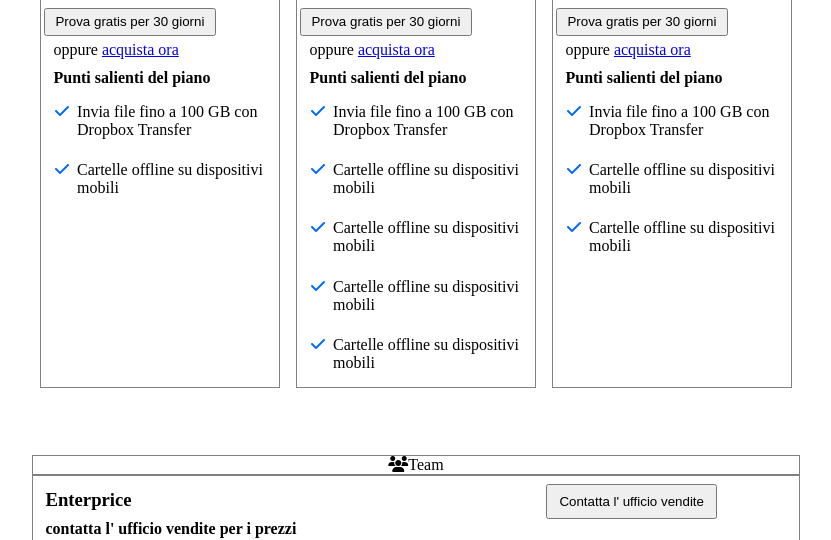
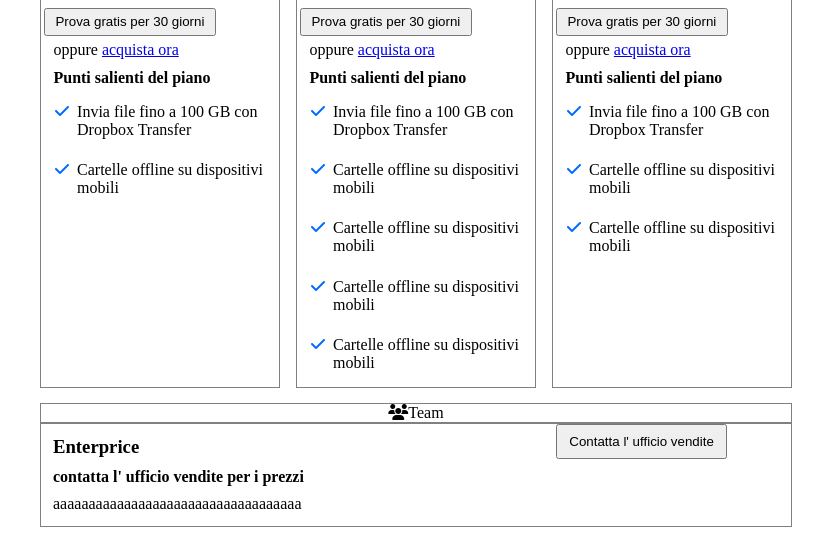
Before and after one commit to Al-Giovinetti/htmlcss-dropbox, a plain HTML site: page index.html in a window 1280 px wide. Shown: the part 1038-1578 px from the top of the page, without its empty margins (224-1055 px from the left). Drawn offline with Linux system fonts and the light colour scheme.

Commit message:
Migliorata sezione piani di pagamento

```diff
--- a/css/style.css
+++ b/css/style.css
@@ -124,8 +124,8 @@ div.business-plan>.container-small:nth-child(2){
 }
 
 section.business-plan .plan{
-    width: calc(100% / 3);
-    margin: 1%;
+    width: calc(100% / 3 - 2%);
+    margin:1%;
     padding: 0.2rem;
     border: 1px solid grey;
 }
@@ -152,8 +152,12 @@ div.rattoppo>*{
     padding: 0.3rem 0.6rem;
     display: block;
 }
+div.plan-large{
+    width: 100%;
+    margin:1%
+}
 
-div.sales-office .sales-office-dx{
+div.plane-large .sales-office-dx{
     width: calc(100% / 3 );
     margin: 1%;
 }
@@ -162,7 +166,7 @@ div.sales-office-sx>*{
     padding: 0.3rem;
 }
 
-div.sales-office .sales-office-sx{
+div.plan-large .sales-office-sx{
     width: calc(100% / 3 * 2 );
     margin: 1%;
 }
--- a/index.html
+++ b/index.html
@@ -77,7 +77,7 @@
                     <input type="radio" name="aaa" id="">Fatturazione mensile
                     <input type="radio" name="aaaa" id="">Fatturazione annuale
                 </div>
-                <div class="flex">
+                <div class="flex flex-wrap">
                     <div class="plan">
                         <div>
                             <i class="fa-solid fa-user"></i>
@@ -255,13 +255,10 @@
                             </li>
                         </ul>
                     </div>
+                    <div class="plan-large">
+                        <div class="align-center border-grey">
+                            <i class="fa-solid fa-users"></i><span>Team</span>
                         </div>
-            </div>
-        </section>
-        <!-- sezione contatta ufficio vendite -->
-        <div class="sales-office">
-            <div class="container-small">
-                <div class="align-center border-grey"><i class="fa-solid fa-users"></i>Team</div>
                         <div class="flex border-grey">
                             <div class="sales-office-sx">
                                 <h3>Enterprice</h3>
@@ -274,6 +271,8 @@
                         </div>
                     </div>
                 </div>
+            </div>
+        </section>
         <!-- sezione trova partener -->
         <section>
             <div class="container-small flex">
```
Lines whose indentation alone changed are shown as unchanged.
